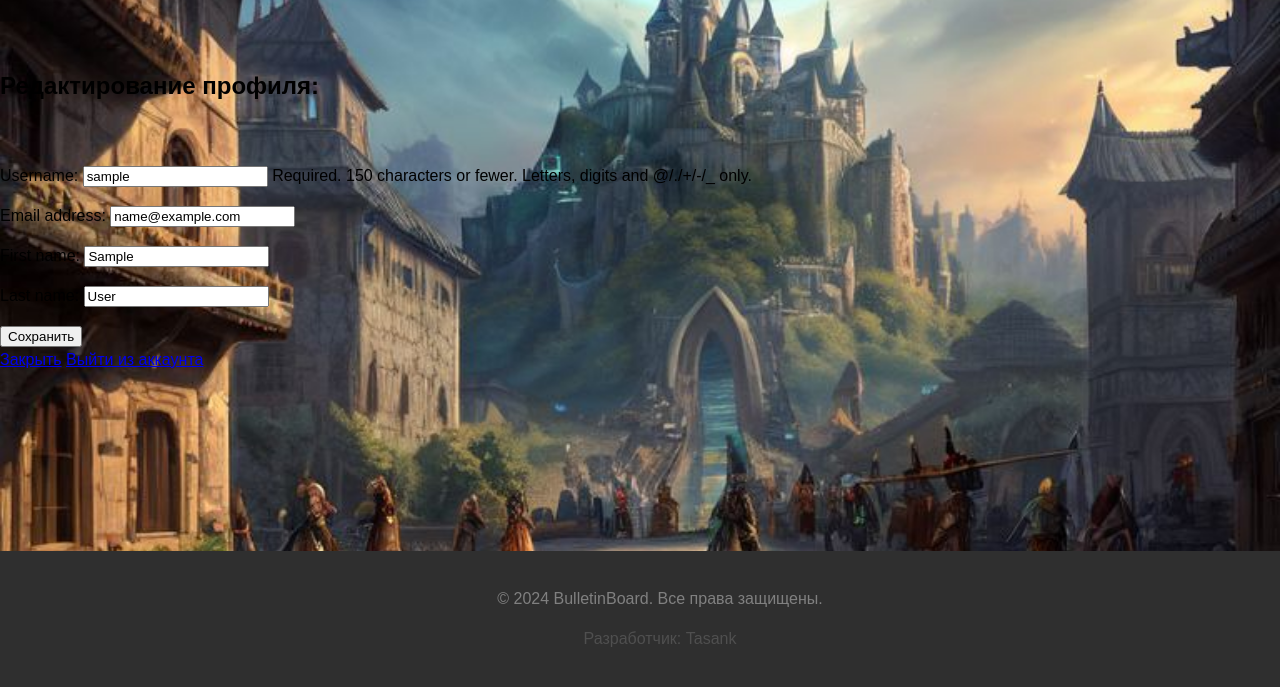
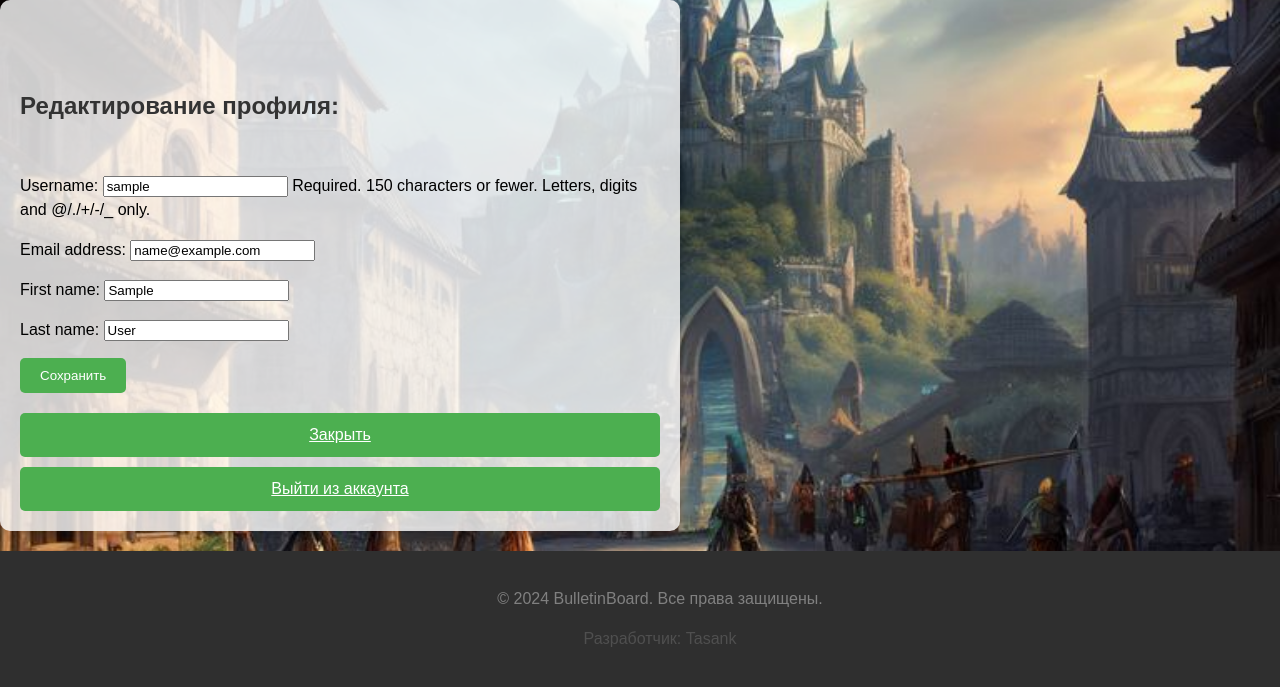
Before and after one commit to Tasank/MMORPG_Site, a Django app: page /accounts/edit/ in a window 1280 px wide. Shown: the part 164-851 px from the top of the page. Run offline with Django 4.2, Linux system fonts and the light colour scheme; the visitor is signed in with stand-in values (Sample User, id 1); data comes from the database, SQL or seed files in the repository; some libraries are stand-ins or nearby versions.

Commit message:
16.10. css up_profile

```diff
--- a/BulletinBoard/BulletinBoard/settings.py
+++ b/BulletinBoard/BulletinBoard/settings.py
@@ -359,6 +359,6 @@ CKEDITOR_5_CONFIGS = {
         'classes': {}
     }
 }
-# CKEDITOR
+
 # CKEDITOR_UPLOAD_PATH = "uploads/"
 CKEDITOR_5_UPLOAD_FILE_TYPES = ['jpeg', 'jpg', 'png']
--- a/BulletinBoard/accounts/templates/allauth/account/update_profile.html
+++ b/BulletinBoard/accounts/templates/allauth/account/update_profile.html
@@ -2,17 +2,15 @@
 
 {% block title %}Profile update{% endblock %}
 {% block content %}
-
+<div class="profile-update-container">
   <br><br>
   <h2>Редактирование профиля:</h2><br>
-
   <form method="post">
       {% csrf_token %}
       {{ form.as_p }}
       <input type="submit" value="Сохранить">
   </form>
-
   <a class="btn btn-secondary" href="{% url 'account_profile' %}" role="button">Закрыть</a>
   <a class="btn btn-secondary" href="{% url 'account_logout' %}" role="button">Выйти из аккаунта</a>
-
+</div>
 {% endblock content %}
--- a/BulletinBoard/static/styles.css
+++ b/BulletinBoard/static/styles.css
@@ -767,6 +767,58 @@ ul.errorlist {
     margin: 5px;
 }
 
+/* Стили для update_profile.html */
+.profile-update-container {
+  background-color: rgba(255, 255, 255, 0.8);
+  padding: 20px;
+  max-width: 50%;
+
+  border-radius: 10px;
+  box-shadow: 0 0 10px rgba(0, 0, 0, 0.2);
+}
+
+.profile-update-container h2 {
+  color: #333;
+  margin-bottom: 10px;
+}
+
+.profile-update-container form {
+  margin-bottom: 20px;
+}
+
+.profile-update-container input[type="submit"] {
+  background-color: #4CAF50;
+  color: #fff;
+  padding: 10px 20px;
+  border: none;
+  border-radius: 5px;
+  cursor: pointer;
+}
+
+.profile-update-container input[type="submit"]:hover {
+  background-color: #3e8e41;
+}
+
+.profile-update-container a {
+  margin-top: 10px;
+  display: block;
+  text-align: center;
+}
+
+.profile-update-container a.btn.btn-secondary {
+  background-color: #4CAF50;
+  color: #fff;
+  padding: 10px 20px;
+  border: none;
+  border-radius: 5px;
+  cursor: pointer;
+}
+
+.profile-update-container a.btn.btn-secondary:hover {
+  background-color: #3e8e41;
+}
+
+/* Стили для login.html */
 
 /* Подвал */
 .foot {
```
Lines whose indentation alone changed are shown as unchanged.
